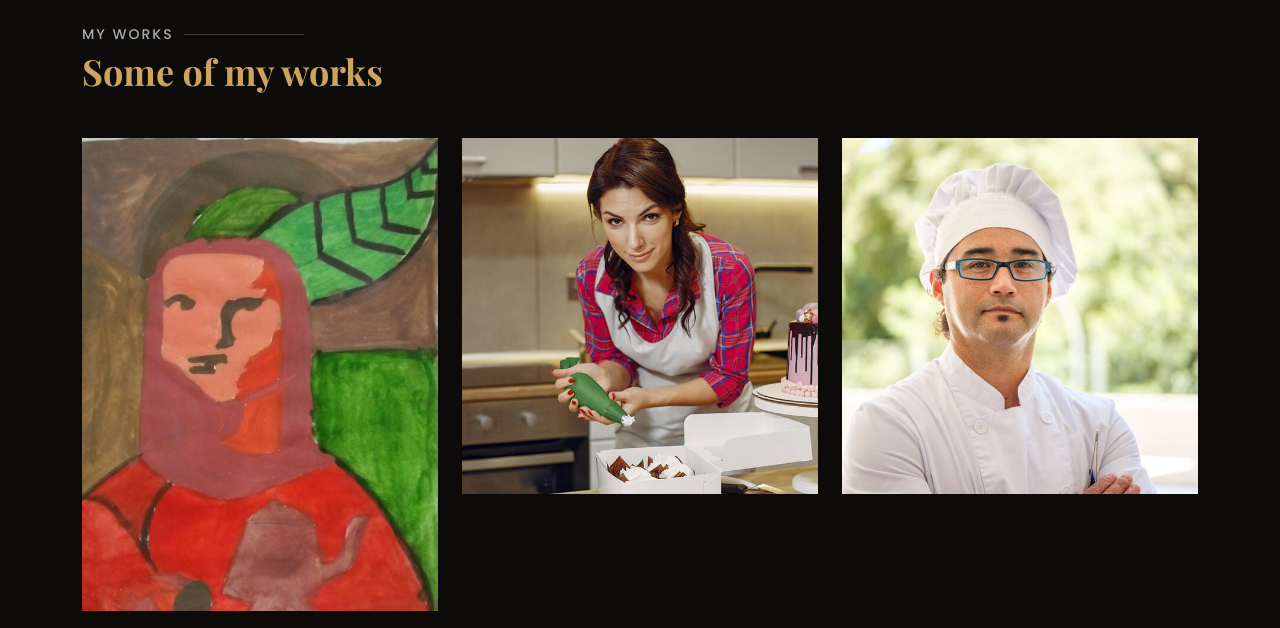
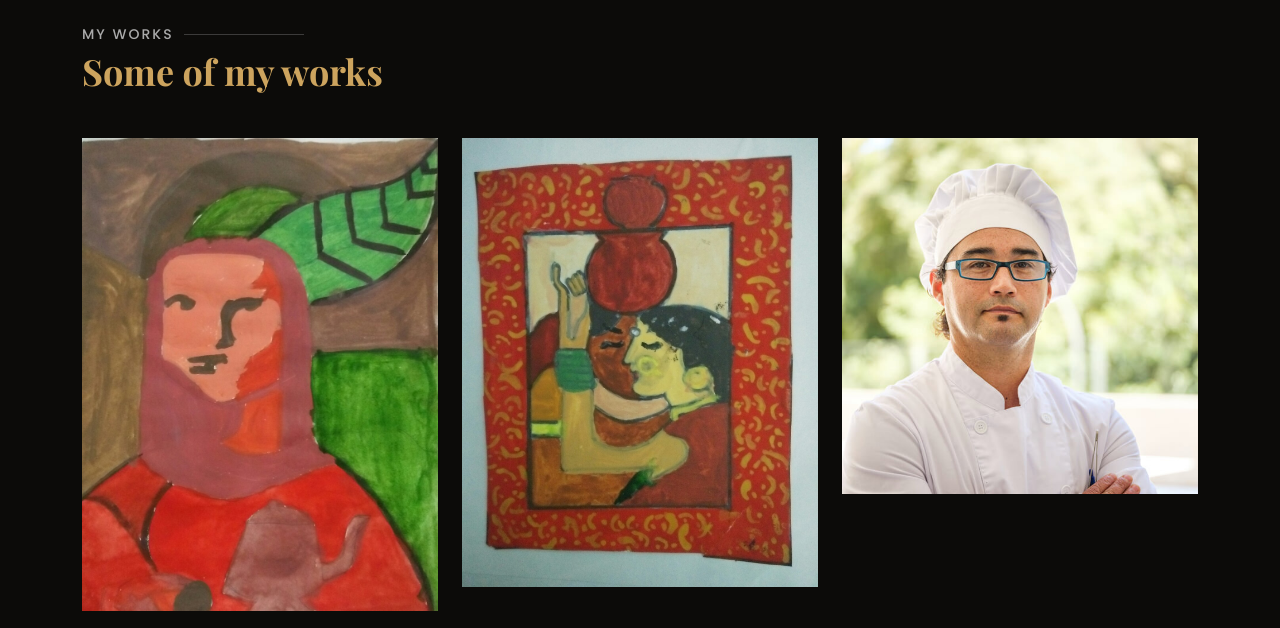
Before and after one commit to JaswinPaul/Jesna-Paul, a plain HTML site: page index.html in a window 1280 px wide. Shown: the part 1100-1728 px from the top of the page. Drawn offline with nearby package versions, Linux system fonts and the light colour scheme; a web font is replaced by a local one.

Commit message:
again updated 2 nd time

```diff
--- a/index.html
+++ b/index.html
@@ -138,7 +138,7 @@
 
           <div class="col-lg-4 col-md-6">
             <div class="member" data-aos="zoom-in" data-aos-delay="200">
-              <img src="assets/img/chefs/chefs-2.jpg" class="img-fluid" alt="">
+              <img src="assets/img/chefs/img 2.jpg" class="img-fluid" alt="">
               <div class="member-info">
                 <div class="member-info-content">
                   <h4>Sarah Jhonson</h4>
```
